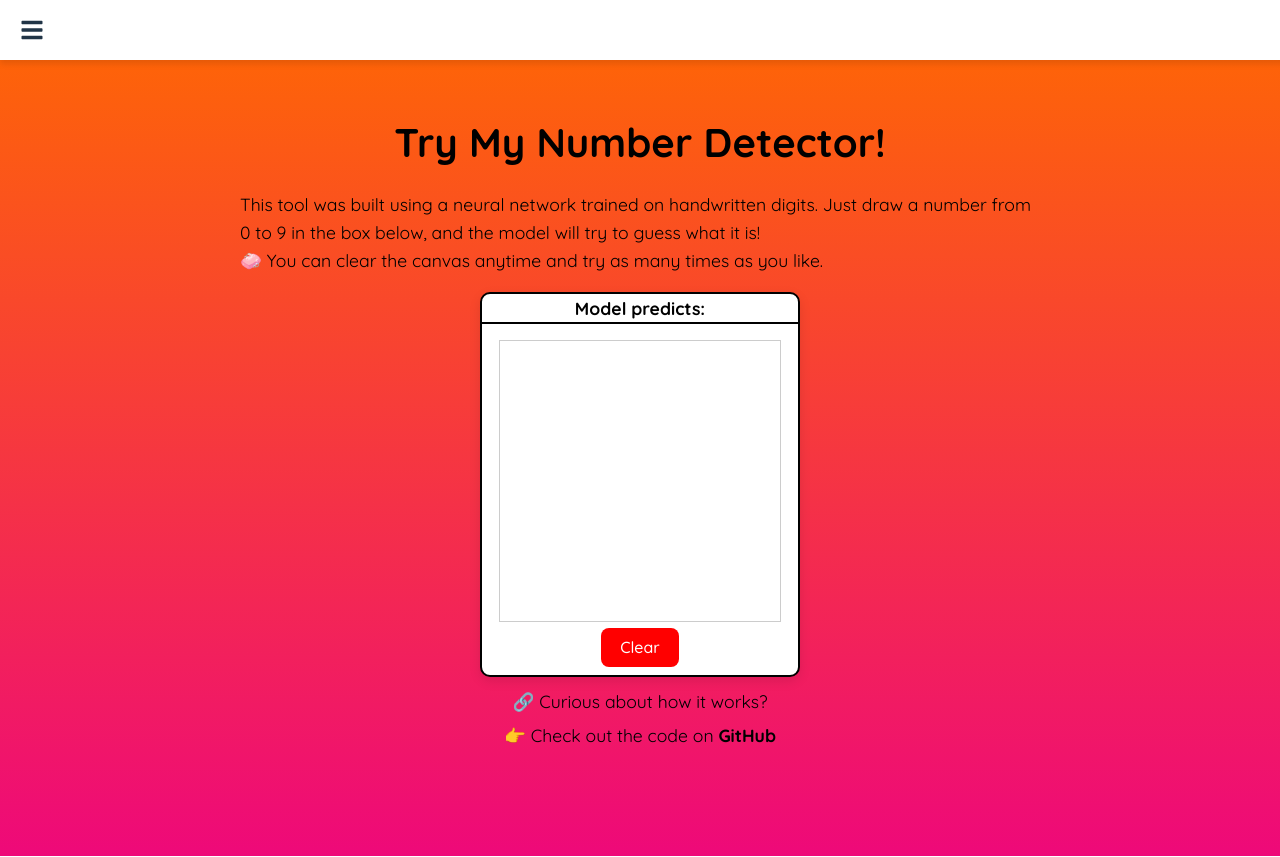
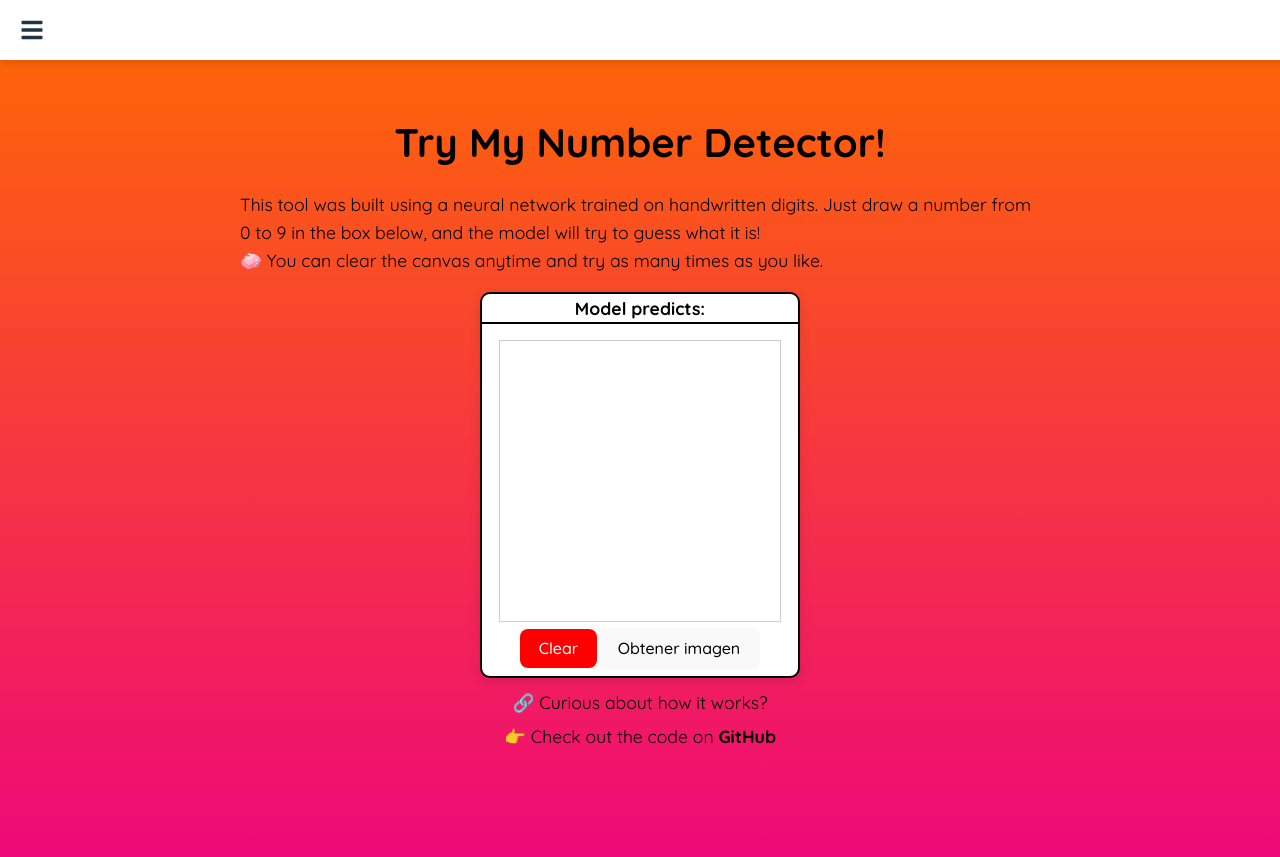
Before and after one commit to brengodoy/web-portfolio, a React (Vite) app in the folder frontend/: page /number-detector in a window 1280 px wide. Built offline with nearby package versions, Linux system fonts and the light colour scheme.

Commit message:
converted the image to the expected format of the model

```diff
--- a/frontend/src/NumberDetector.jsx
+++ b/frontend/src/NumberDetector.jsx
@@ -1,9 +1,9 @@
 import './App.css';
-import React, { useRef, useEffect, useState } from 'react';
+import React, { useRef, useState } from 'react';
 
-function NumberDetector() {
+function NumberDetector() { //Todo lo que está dentro de esta función es lo que se va a ver y lo que va a pasar cuando se use.
   const canvasRef = useRef(null);
-  const [drawing, setDrawing] = useState(false);
+  const [drawing, setDrawing] = useState(false); // saber si la persona esta dibujando o no
 
   const startDrawing = (e) => {
     const canvas = canvasRef.current;
@@ -38,8 +38,42 @@ function NumberDetector() {
   const clearCanvas = () => {
     const canvas = canvasRef.current;
     const ctx = canvas.getContext('2d');
-    ctx.clearRect(0, 0, canvas.width, canvas.height);
+
+    ctx.fillStyle = "white";
+    ctx.fillRect(0, 0, canvas.width, canvas.height);
   };
+
+
+  const getCanvasImage = () => {
+    const canvas = canvasRef.current;
+
+    // canvas temporal para invertir colores y escalar
+    const tempCanvas = document.createElement("canvas");
+    const size = 28;
+    tempCanvas.width = size;
+    tempCanvas.height = size;
+    const tempCtx = tempCanvas.getContext("2d");
+
+    // copiamos el contenido del canvas original en el canva temporal
+    tempCtx.drawImage(canvas, 0, 0, size, size);
+
+    // los píxeles del mini canvas (28x28) se guardan en una estructura tipo array que se llama ImageData
+    const imageData = tempCtx.getImageData(0, 0, size, size);
+
+    // Invertimos los colores (negro ↔ blanco)
+    for (let i = 0; i < imageData.data.length; i += 4) {
+      // Invertimos R, G y B (dejamos Alpha igual)
+      imageData.data[i] = 255 - imageData.data[i];     // R
+      imageData.data[i + 1] = 255 - imageData.data[i + 1]; // G
+      imageData.data[i + 2] = 255 - imageData.data[i + 2]; // B
+    }
+    // edité todos los píxeles y estan guardados en imageData, los pego de nuevo en el canvas
+    tempCtx.putImageData(imageData, 0, 0);
+
+    // Lo exportamos como imagen PNG en base64
+    return tempCanvas.toDataURL("image/png");
+  };
+
 
   return (
     <section className="number-detector">
@@ -63,6 +97,10 @@ function NumberDetector() {
           onMouseLeave={stopDrawing}
         />
         <button className="clear-btn" onClick={clearCanvas}>Clear</button>
+        <button onClick={() => {
+          const image = getCanvasImage();
+          console.log(image); // para ver si funciona
+        }}>Obtener imagen</button>
       </div>
 
       <div className="github-note">
```
